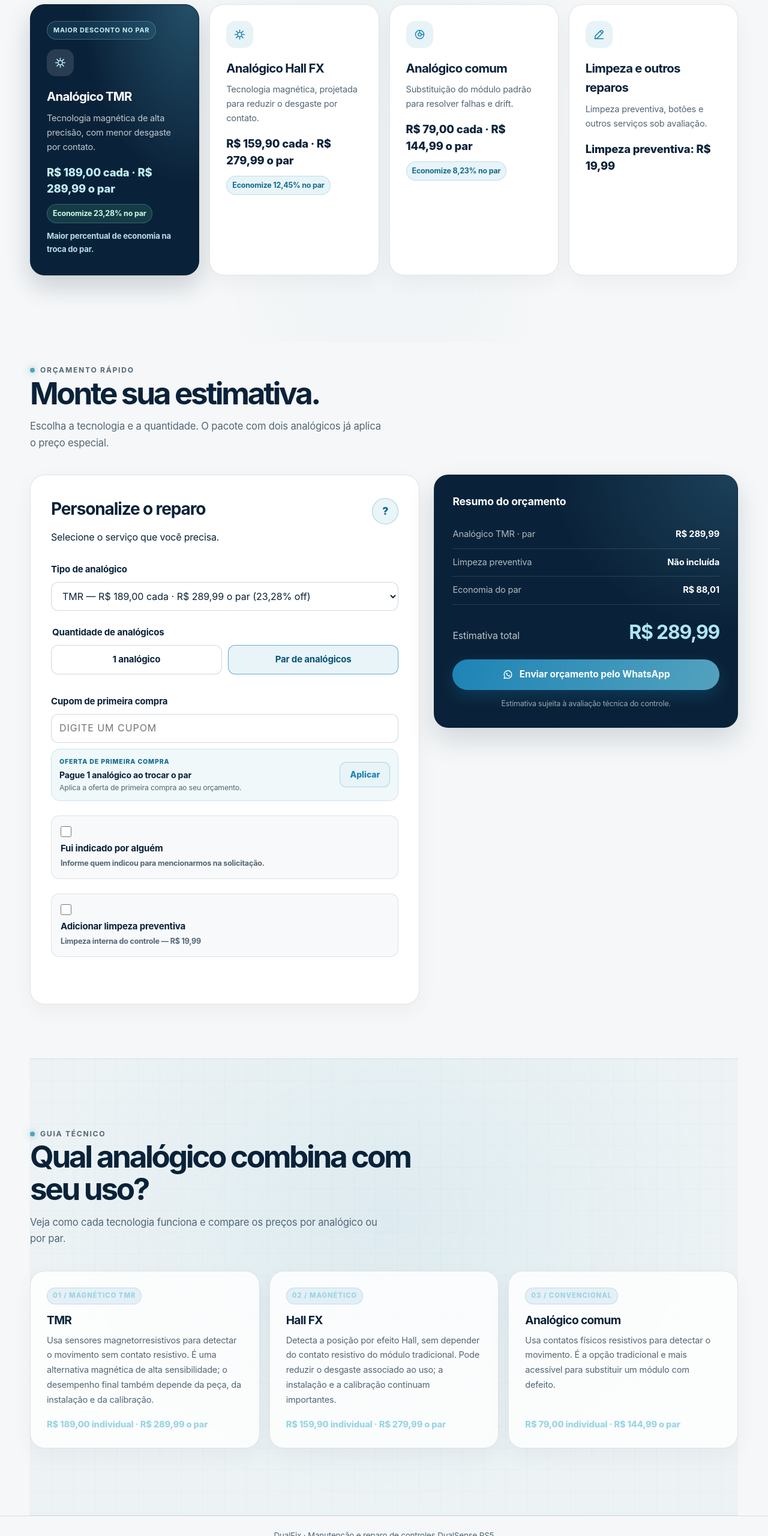
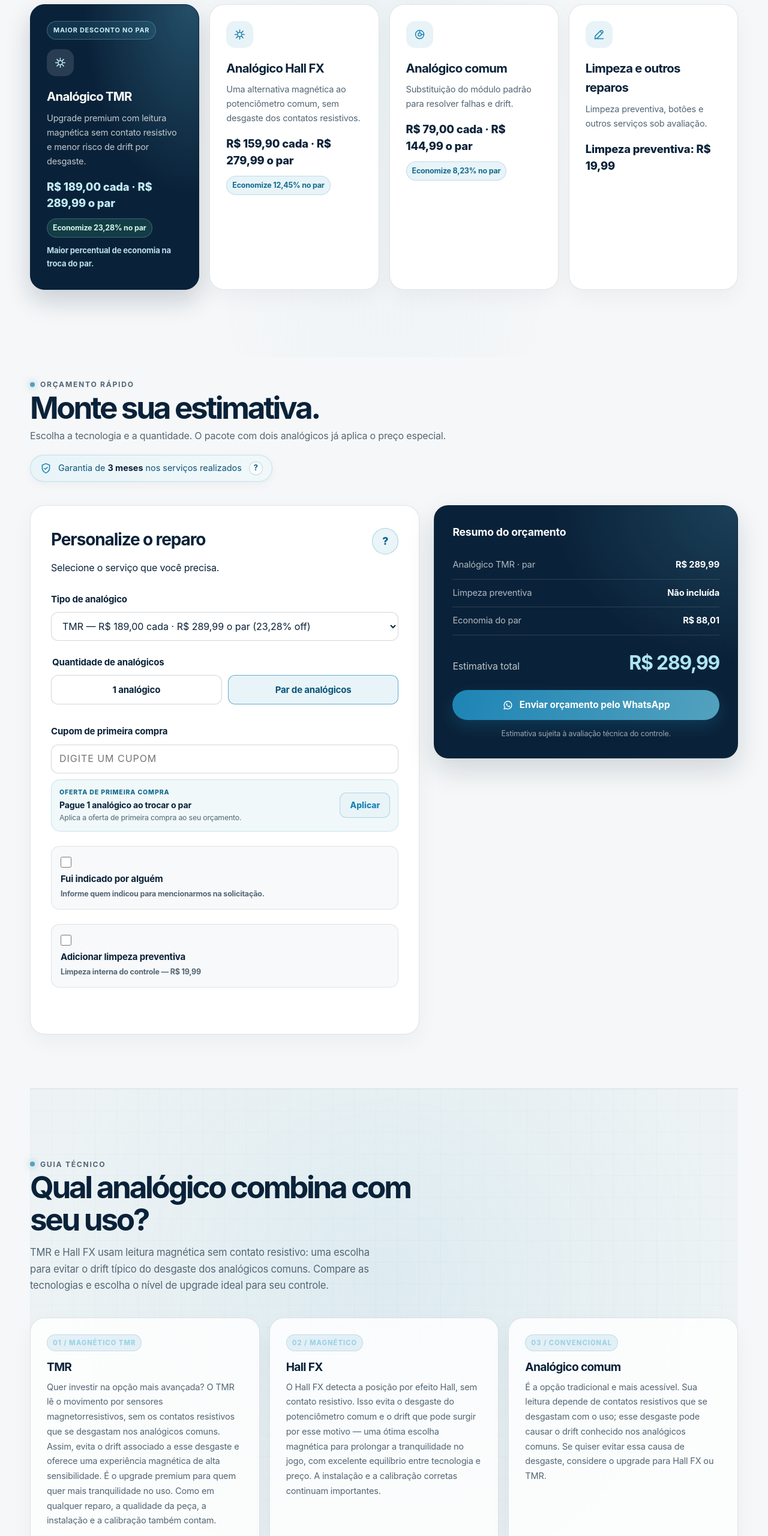
Before and after one commit to K1NSLEY/Controller_Repair, a plain HTML site: page index.html in a window 1280 px wide. Shown: the part 1140-3700 px from the top of the page at 60% size. Drawn offline with Linux system fonts and the light colour scheme.

```diff
--- a/index.html
+++ b/index.html
@@ -111,7 +111,7 @@
             <svg viewBox="0 0 24 24" fill="none"><path d="M12 3v4m0 10v4M3 12h4m10 0h4M5.6 5.6l2.8 2.8m7.2 7.2 2.8 2.8m0-12.8-2.8 2.8m-7.2 7.2-2.8 2.8" stroke="currentColor" stroke-width="1.7" stroke-linecap="round"/><circle cx="12" cy="12" r="4" stroke="currentColor" stroke-width="1.7"/></svg>
           </div>
           <h3>Analógico TMR</h3>
-          <p>Tecnologia magnética de alta precisão, com menor desgaste por contato.</p>
+          <p>Upgrade premium com leitura magnética sem contato resistivo e menor risco de drift por desgaste.</p>
           <span class="service-price">R$ 189,00 cada · R$ 289,99 o par</span>
           <span class="saving-badge">Economize 23,28% no par</span>
           <p class="margin-note">Maior percentual de economia na troca do par.</p>
@@ -122,7 +122,7 @@
             <svg viewBox="0 0 24 24" fill="none"><path d="M12 3v4m0 10v4M3 12h4m10 0h4M5.6 5.6l2.8 2.8m7.2 7.2 2.8 2.8m0-12.8-2.8 2.8m-7.2 7.2-2.8 2.8" stroke="currentColor" stroke-width="1.7" stroke-linecap="round"/><circle cx="12" cy="12" r="4" stroke="currentColor" stroke-width="1.7"/></svg>
           </div>
           <h3>Analógico Hall FX</h3>
-          <p>Tecnologia magnética, projetada para reduzir o desgaste por contato.</p>
+          <p>Uma alternativa magnética ao potenciômetro comum, sem desgaste dos contatos resistivos.</p>
           <span class="service-price">R$ 159,90 cada · R$ 279,99 o par</span>
           <span class="saving-badge">Economize 12,45% no par</span>
         </article>
@@ -153,6 +153,14 @@
         <p class="eyebrow">Orçamento rápido</p>
         <h2 id="quote-title">Monte sua estimativa.</h2>
         <p>Escolha a tecnologia e a quantidade. O pacote com dois analógicos já aplica o preço especial.</p>
+        <button class="warranty-badge" type="button" aria-label="Saiba mais sobre a garantia de 3 meses" aria-controls="help-dialog" aria-expanded="false" data-help="warranty">
+          <svg viewBox="0 0 24 24" fill="none" aria-hidden="true">
+            <path d="M12 3 19 6v5c0 4.6-2.8 8-7 10-4.2-2-7-5.4-7-10V6l7-3Z" stroke="currentColor" stroke-width="1.8" stroke-linejoin="round"/>
+            <path d="m9 12 2 2 4-4" stroke="currentColor" stroke-width="1.8" stroke-linecap="round" stroke-linejoin="round"/>
+          </svg>
+          <span>Garantia de <strong>3 meses</strong> nos serviços realizados</span>
+          <span class="warranty-help-mark" aria-hidden="true">?</span>
+        </button>
       </div>
 
       <div class="quote-layout">
@@ -266,25 +274,25 @@
     <div class="section-heading">
       <p class="eyebrow">Guia técnico</p>
       <h2 id="tech-guide-title">Qual analógico combina com seu uso?</h2>
-      <p>Veja como cada tecnologia funciona e compare os preços por analógico ou por par.</p>
+      <p>TMR e Hall FX usam leitura magnética sem contato resistivo: uma escolha para evitar o drift típico do desgaste dos analógicos comuns. Compare as tecnologias e escolha o nível de upgrade ideal para seu controle.</p>
     </div>
     <div class="tech-guide-grid">
       <article class="tech-guide-card" id="guia-tmr">
         <span class="tech-index">01 / MAGNÉTICO TMR</span>
         <h3>TMR</h3>
-        <p>Usa sensores magnetorresistivos para detectar o movimento sem contato resistivo. É uma alternativa magnética de alta sensibilidade; o desempenho final também depende da peça, da instalação e da calibração.</p>
+        <p>Quer investir na opção mais avançada? O TMR lê o movimento por sensores magnetorresistivos, sem os contatos resistivos que se desgastam nos analógicos comuns. Assim, evita o drift associado a esse desgaste e oferece uma experiência magnética de alta sensibilidade. É o upgrade premium para quem quer mais tranquilidade no uso. Como em qualquer reparo, a qualidade da peça, a instalação e a calibração também contam.</p>
         <p class="tech-price">R$ 189,00 individual · R$ 289,99 o par</p>
       </article>
       <article class="tech-guide-card" id="guia-hall">
         <span class="tech-index">02 / MAGNÉTICO</span>
         <h3>Hall FX</h3>
-        <p>Detecta a posição por efeito Hall, sem depender do contato resistivo do módulo tradicional. Pode reduzir o desgaste associado ao uso; a instalação e a calibração continuam importantes.</p>
+        <p>O Hall FX detecta a posição por efeito Hall, sem contato resistivo. Isso evita o desgaste do potenciômetro comum e o drift que pode surgir por esse motivo — uma ótima escolha magnética para prolongar a tranquilidade no jogo, com excelente equilíbrio entre tecnologia e preço. A instalação e a calibração corretas continuam importantes.</p>
         <p class="tech-price">R$ 159,90 individual · R$ 279,99 o par</p>
       </article>
       <article class="tech-guide-card" id="guia-comum">
         <span class="tech-index">03 / CONVENCIONAL</span>
         <h3>Analógico comum</h3>
-        <p>Usa contatos físicos resistivos para detectar o movimento. É a opção tradicional e mais acessível para substituir um módulo com defeito.</p>
+        <p>É a opção tradicional e mais acessível. Sua leitura depende de contatos resistivos que se desgastam com o uso; esse desgaste pode causar o drift conhecido nos analógicos comuns. Se quiser evitar essa causa de desgaste, considere o upgrade para Hall FX ou TMR.</p>
         <p class="tech-price">R$ 79,00 individual · R$ 144,99 o par</p>
       </article>
     </div>
@@ -309,7 +317,7 @@
   </div>
 
   <footer class="footer">
-    <div class="container">DualFix · Manutenção e reparo de controles DualSense PS5</div>
+    <div class="container">StationFix · Manutenção e reparo de controles DualSense PS5</div>
   </footer>
 
   <script src="script.js" defer></script>
--- a/script.js
+++ b/script.js
@@ -28,10 +28,11 @@
 };
 
 const techDescriptions = {
-  common: "O analógico comum utiliza contatos físicos resistivos para detectar o movimento. É a opção tradicional e mais acessível para substituir um módulo com defeito.",
-  hall: "O Hall FX detecta a posição por efeito Hall, sem depender do mesmo contato resistivo do módulo tradicional. Pode reduzir o desgaste associado ao uso; instalação e calibração continuam importantes.",
-  tmr: "O TMR usa sensores magnetorresistivos para medir o movimento sem contato resistivo. É uma alternativa magnética de alta sensibilidade; o resultado final depende da peça, montagem e calibração.",
-  overview: "Analógicos comuns usam contatos físicos resistivos. Hall FX e TMR usam sensores magnéticos, mas tecnologias e características variam entre componentes. Abra o guia completo para comparar os tipos e ver os preços."
+  common: "O analógico comum é a opção tradicional e mais acessível. Sua leitura depende de contatos resistivos que se desgastam com o uso; esse desgaste pode causar drift. Hall FX e TMR usam leitura magnética sem contato resistivo e evitam essa causa típica de desgaste.",
+  hall: "O Hall FX detecta a posição por efeito Hall, sem contato resistivo. Isso evita o desgaste do potenciômetro comum e o drift que pode surgir por esse motivo. Instalação e calibração corretas continuam importantes.",
+  tmr: "O TMR lê o movimento por sensores magnetorresistivos, sem os contatos resistivos que se desgastam nos analógicos comuns. Evita o drift associado a esse desgaste e oferece uma experiência magnética de alta sensibilidade. Instalação e calibração corretas continuam importantes.",
+  warranty: "A garantia é de 3 meses para os serviços realizados. Se você precisar acioná-la, faremos uma avaliação técnica para verificar se o problema está relacionado ao serviço ou se há sinais de mau uso. A cobertura é definida após essa análise.",
+  overview: "TMR e Hall FX usam leitura magnética sem contato resistivo e evitam o drift típico causado pelo desgaste dos analógicos comuns. O TMR é a opção premium; o Hall FX equilibra tecnologia magnética e preço. Nenhuma instalação está imune a qualquer tipo de falha: peça, montagem e calibração também importam. Veja o guia completo para comparar."
 };
 
 const form = document.getElementById("quote-form");
@@ -56,6 +57,7 @@
 const helpTitle = document.getElementById("help-title");
 const helpCopy = document.getElementById("help-copy");
 const guideLink = document.getElementById("guide-link");
+const warrantyReturnButton = helpDialog.querySelector(".dialog-actions .dialog-close");
 const helpDialogPanel = helpDialog.querySelector(".help-dialog-panel");
 let lastFocusedElement = null;
 let lastHelpTrigger = null;
@@ -146,13 +148,20 @@
   const selectedType = topic === "overview" ? analogType.value : topic;
   const product = products[selectedType];
 
-  helpTitle.textContent = topic === "overview"
-    ? "O que muda entre os analógicos?"
-    : `Analógico ${product.name}`;
-  helpCopy.textContent = techDescriptions[topic === "overview" ? "overview" : selectedType];
-  guideLink.href = topic === "overview"
-    ? "#tecnologias"
-    : `#guia-${selectedType}`;
+  helpTitle.textContent = topic === "warranty"
+    ? "Garantia de 3 meses"
+    : topic === "overview"
+      ? "O que muda entre os analógicos?"
+      : `Analógico ${product.name}`;
+  helpCopy.textContent = techDescriptions[topic === "overview" ? "overview" : topic];
+  guideLink.href = topic === "warranty"
+    ? "#orcamento"
+    : topic === "overview"
+      ? "#tecnologias"
+      : `#guia-${selectedType}`;
+  guideLink.hidden = topic === "warranty";
+  warrantyReturnButton.hidden = topic !== "warranty";
+  warrantyReturnButton.textContent = topic === "warranty" ? "Voltar ao orçamento" : "Continuar orçamento";
   lastFocusedElement = document.activeElement;
   lastHelpTrigger = trigger;
   helpDialog.hidden = false;
@@ -180,7 +189,7 @@
     ? "1 analógico (avulso)"
     : "par (2 analógicos)";
   const message = [
-    "Olá! Encontrei o site da DualFix e gostaria de solicitar um orçamento para meu controle DualSense de PS5. 🎮",
+    "Olá! Encontrei o site da StationFix e gostaria de solicitar um orçamento para meu controle DualSense de PS5. 🎮",
     "",
     "*Meu orçamento*",
     `• Tecnologia: ${quote.product.name}`,
--- a/styles.css
+++ b/styles.css
@@ -464,6 +464,8 @@
     .dialog-close { width: 44px; height: 44px; font-size: 1.35rem; }
     .dialog-copy { margin-bottom: 24px; color: var(--muted); }
     .dialog-actions { display: flex; flex-wrap: wrap; align-items: center; gap: 12px; }
+    #guide-link[hidden],
+    .dialog-actions .dialog-close[hidden] { display: none; }
     .text-button { border: 0; background: transparent; color: #a6dfed; font-weight: 700; cursor: pointer; }
     .text-button:hover { color: var(--text); }
 
@@ -925,6 +927,63 @@
       line-height: 1.65;
     }
 
+    .warranty-badge {
+      display: inline-flex;
+      align-items: center;
+      gap: 10px;
+      width: fit-content;
+      max-width: 100%;
+      margin-top: 18px;
+      padding: 10px 15px;
+      border: 1px solid rgba(29, 132, 181, .2);
+      border-radius: 999px;
+      color: #0b5474;
+      background: linear-gradient(110deg, #e8f4f8, #f1f8fa);
+      box-shadow: 0 5px 16px rgba(10, 34, 57, .045);
+      font-size: .9rem;
+      line-height: 1.4;
+      text-align: left;
+      cursor: pointer;
+      transition: background .2s ease, border-color .2s ease, box-shadow .2s ease, transform .2s ease;
+    }
+
+    .warranty-badge:hover {
+      border-color: rgba(29, 132, 181, .38);
+      background: linear-gradient(110deg, #deeff5, #eaf5f8);
+      box-shadow: 0 8px 22px rgba(10, 34, 57, .09);
+      transform: translateY(-1px);
+    }
+
+    .warranty-badge:focus-visible {
+      outline: 3px solid rgba(29, 132, 181, .3);
+      outline-offset: 3px;
+    }
+
+    .warranty-badge svg {
+      width: 21px;
+      height: 21px;
+      flex: 0 0 auto;
+      color: var(--brand);
+    }
+
+    .warranty-badge strong { color: var(--text); }
+
+    .warranty-help-mark {
+      display: inline-grid;
+      width: 23px;
+      height: 23px;
+      flex: 0 0 auto;
+      place-items: center;
+      margin-left: 2px;
+      border: 1px solid rgba(29, 132, 181, .28);
+      border-radius: 50%;
+      color: #0b6289;
+      background: rgba(255, 255, 255, .72);
+      font-size: .8rem;
+      font-weight: 750;
+      line-height: 1;
+    }
+
     .services { gap: 17px; }
 
     .service-card,
@@ -1340,6 +1399,7 @@
       .section-heading { margin-bottom: 27px; }
       .section-heading h2 { font-size: clamp(2rem, 9vw, 2.7rem); }
       .section-heading > p:last-child { font-size: .98rem; }
+      .warranty-badge { gap: 8px; padding: 9px 12px; font-size: .84rem; }
       .services { grid-template-columns: 1fr; gap: 13px; }
       .service-card.featured { grid-column: auto; }
       .service-card, .tech-guide-card { padding: 23px; border-radius: 20px; }
```
